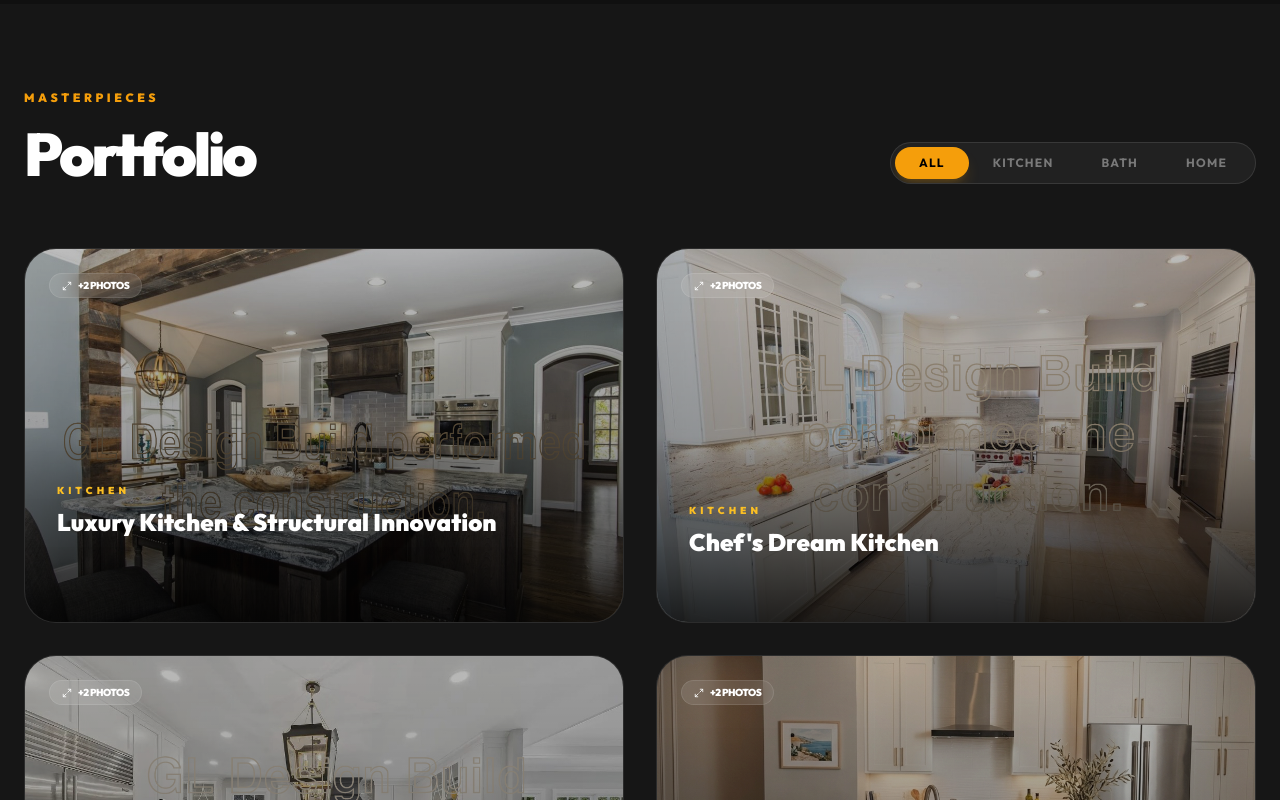
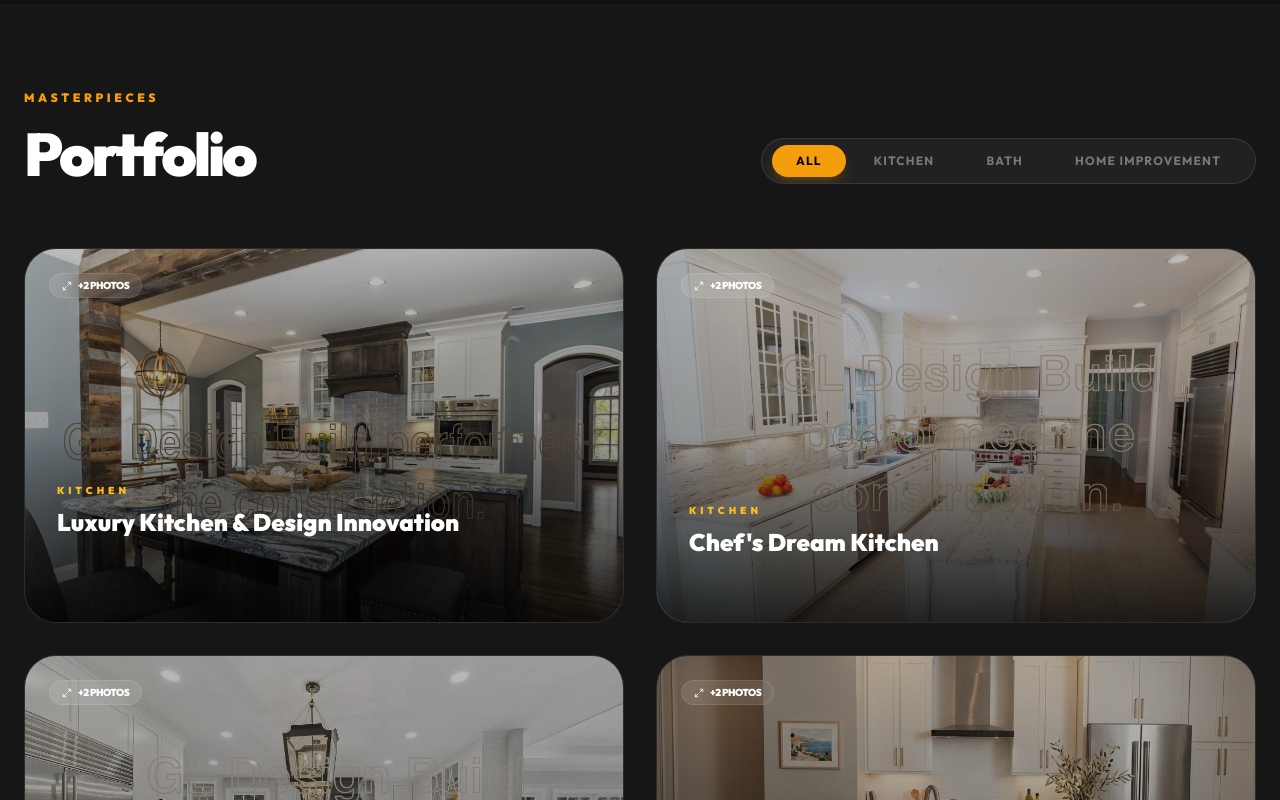
Before and after one commit to aeZ-Studio/GL-Design-Build, a React (Vite) app: page / in a window 1280 px wide. Shown: the part 2400-3200 px from the top of the page. Built offline with nearby package versions, Linux system fonts and the light colour scheme.

Commit message:
icon update

```diff
--- a/index.html
+++ b/index.html
@@ -4,8 +4,12 @@
 <head>
     <meta charset="UTF-8" />
     <link rel="icon" type="image/png" href="/logo.png" />
-    <link rel="apple-touch-icon" href="/logo.png" />
-    <meta name="viewport" content="width=device-width, initial-scale=1.0" />
+    <link rel="apple-touch-icon" sizes="180x180" href="/logo.png" />
+    <link rel="shortcut icon" href="/logo.png" />
+    <meta name="apple-mobile-web-app-title" content="GL Design" />
+    <meta name="apple-mobile-web-app-capable" content="yes" />
+    <meta name="apple-mobile-web-app-status-bar-style" content="black-translucent" />
+    <meta name="viewport" content="width=device-width, initial-scale=1.0, maximum-scale=1.0, user-scalable=0" />
     <title>GL Design+Build | Crafting Excellence</title>
     <link rel="preconnect" href="https://fonts.googleapis.com">
     <link rel="preconnect" href="https://fonts.gstatic.com" crossorigin>
--- a/src/App.tsx
+++ b/src/App.tsx
@@ -319,17 +319,22 @@ const App = () => {
                             <span className="text-amber-500 text-xs font-black uppercase tracking-[0.3em]">Masterpieces</span>
                             <h2 className="text-4xl md:text-6xl font-black tracking-tighter">{t.nav.portfolio}</h2>
                         </div>
-                        <div className="flex p-1 bg-white/5 rounded-full border border-white/10 overflow-x-auto">
+                        <div className="flex p-1.5 bg-white/5 rounded-full border border-white/10 overflow-x-auto scrollbar-hide">
+                            <div className="flex gap-1 px-1">
                                 {(['all', 'kitchen', 'bath', 'improvement'] as const).map((cat) => (
                                     <button
                                         key={cat}
                                         onClick={() => setFilter(cat)}
-                                    className={`px-6 py-2 rounded-full text-xs font-bold uppercase tracking-widest transition-all whitespace-nowrap ${filter === cat ? 'bg-amber-500 text-black shadow-lg shadow-amber-500/20' : 'text-white/40 hover:text-white'
+                                        className={`px-6 py-2 rounded-full text-[10px] md:text-xs font-bold uppercase tracking-widest transition-all whitespace-nowrap ${filter === cat ? 'bg-amber-500 text-black shadow-lg shadow-amber-500/20' : 'text-white/40 hover:text-white'
                                             }`}
                                     >
-                                    {cat === 'improvement' ? (lang === 'ko' ? '업그레이드' : 'Home') : cat}
+                                        {cat === 'all' ? (lang === 'ko' ? '전체' : 'All') :
+                                            cat === 'kitchen' ? (lang === 'ko' ? '키친' : 'Kitchen') :
+                                                cat === 'bath' ? (lang === 'ko' ? '바스' : 'Bath') :
+                                                    (lang === 'ko' ? '업그레이드' : 'Home Improvement')}
                                     </button>
                                 ))}
+                            </div>
                         </div>
                     </div>
 
@@ -557,14 +562,14 @@ const App = () => {
                         onClick={() => setSelectedProject(null)}
                     >
                         <button
-                            className="absolute top-8 right-8 z-[110] p-4 bg-white/5 hover:bg-white/10 rounded-full transition-colors text-white/60 hover:text-white"
+                            className="absolute top-4 right-4 md:top-8 md:right-8 z-[120] p-4 bg-black/50 hover:bg-black/80 backdrop-blur-md rounded-full transition-colors text-white/60 hover:text-white border border-white/10"
                             onClick={() => setSelectedProject(null)}
                         >
                             <X size={24} />
                         </button>
 
                         <div
-                            className="relative w-full max-w-6xl aspect-[16/10] bg-white/5 rounded-[2.5rem] overflow-hidden flex flex-col md:flex-row shadow-2xl border border-white/10"
+                            className="relative w-full max-w-6xl h-full md:h-auto md:aspect-[16/10] bg-[#0a0a0a] rounded-3xl md:rounded-[2.5rem] overflow-hidden flex flex-col md:flex-row shadow-2xl border border-white/10 overflow-y-auto md:overflow-visible"
                             onClick={(e) => e.stopPropagation()}
                         >
                             {/* Image Container */}
@@ -578,14 +583,14 @@ const App = () => {
                                         transition={{ duration: 0.4 }}
                                         src={`/Project/${projectImages[currentImgIndex]}`}
                                         alt={selectedProject.titleEn}
-                                        className="w-full h-full object-cover"
+                                        className="w-full h-full object-contain md:object-cover"
                                     />
                                 </AnimatePresence>
 
                                 {/* Staging Disclaimer */}
                                 {selectedProject.isStaging && (currentImgIndex === 0 || currentImgIndex === 1) && (
-                                    <div className="absolute bottom-6 left-6 z-20 px-3 py-1 bg-black/40 backdrop-blur-md rounded-full border border-white/5 text-[9px] font-bold text-white/60 tracking-tighter italic">
-                                        소품만 AI가 배치하는 것을 도와주었습니다.
+                                    <div className="absolute bottom-6 left-6 z-20 px-4 py-2 bg-black/60 backdrop-blur-md rounded-xl border border-white/10 text-[9px] md:text-[10px] font-medium text-white/80 tracking-tight italic max-w-[80%] leading-snug">
+                                        These are photos of the actual construction site, and after completion, some decorative items were added using AI.
                                     </div>
                                 )}
 
@@ -619,7 +624,7 @@ const App = () => {
                             </div>
 
                             {/* Info Container */}
-                            <div className="w-full md:w-80 p-8 md:p-12 flex flex-col justify-center bg-[#0a0a0a] border-l border-white/5">
+                            <div className="w-full md:w-96 p-6 md:p-12 flex flex-col justify-center bg-[#0a0a0a] border-t md:border-t-0 md:border-l border-white/5 shrink-0">
                                 <div className="space-y-6">
                                     <div>
                                         <span className="text-amber-500 text-[10px] font-black uppercase tracking-[0.4em] mb-4 block">
--- a/src/data/portfolio.ts
+++ b/src/data/portfolio.ts
@@ -16,10 +16,10 @@ export const portfolioData: PortfolioItem[] = [
     {
         id: 101,
         category: 'kitchen',
-        titleEn: "Luxury Kitchen & Structural Innovation",
-        titleKo: "럭셔리 키친 & 구조적 혁신",
-        descEn: "Converted a restricted layout with awkward pillars into a seamless, high-end culinary flow. Modern luxury meets structural intelligence.",
-        descKo: "어색한 기둥으로 막혀있던 동선을 구조적 혁신을 통해 넓고 럭셔리한 키친으로 대폭 업그레이드했습니다. (GL만의 구조 이해도가 돋보이는 작품)",
+        titleEn: "Luxury Kitchen & Design Innovation",
+        titleKo: "럭셔리 키친 & 디자인 혁신",
+        descEn: "Converted a restricted layout with awkward pillars into a seamless, high-end culinary flow. Modern luxury meets design intelligence.",
+        descKo: "어색한 기둥으로 막혀있던 동선을 디자인 혁신을 통해 넓고 럭셔리한 키친으로 대폭 업그레이드했습니다. (GL만의 공간 이해도가 돋보이는 작품)",
         image: "kitchen-1.jpg",
         additionalImages: ["kitchen-2.jpg", "kitchen-3.jpg"],
     },
@@ -48,8 +48,8 @@ export const portfolioData: PortfolioItem[] = [
         category: 'kitchen',
         titleEn: "Modern Open-Concept Masterpiece",
         titleKo: "GL 최신 트렌드: 완전 개방형 오픈 주방",
-        descEn: "A complete structural overhaul involving wall removal to create a breathtaking open-plan living experience. The pinnacle of GL's recent trends.",
-        descKo: "내력벽 철거라는 엄청난 모험을 통해 실현한 최신 오픈주방입니다. 공간의 한계를 넘어서는 GL의 최신 트렌드와 기술력이 집약된 작품입니다.",
+        descEn: "A complete transformation involving wall removal to create a breathtaking open-plan living experience. The pinnacle of GL's recent trends.",
+        descKo: "벽 철거라는 큰 변화를 통해 실현한 최신 오픈주방입니다. 공간의 한계를 넘어서는 GL의 최신 트렌드와 디자인 기술력이 집약된 작품입니다.",
         image: "Kitchen-10.jpg",
         additionalImages: ["Kitchen-11.jpg", "Kitchen-12.jpg"],
         isStaging: true, // Mark for AI staging disclaimer
@@ -156,10 +156,10 @@ export const portfolioData: PortfolioItem[] = [
     {
         id: 13,
         category: 'improvement',
-        titleEn: "Fire Damage & Structural Restoration",
+        titleEn: "Fire Damage & Precision Restoration",
         titleKo: "화재 피해 복구 및 정밀 재건축",
-        descEn: "Sophisticated **restoration** that goes beyond cleaning, ensuring **structural safety** and an upgraded aesthetic after fire damage.",
-        descKo: "단순한 복구를 넘어, 화재의 흔적을 완벽히 지우고 **구조적 안전**과 미적 완성도를 더 높여 재탄생시켰습니다. (미국 목조주택의 근본적 이해 필요)",
+        descEn: "Sophisticated **restoration** that goes beyond cleaning, ensuring **safety** and an upgraded aesthetic after fire damage.",
+        descKo: "단순한 복구를 넘어, 화재의 흔적을 완벽히 지우고 **안전**과 미적 완성도를 더 높여 재탄생시켰습니다. (미국 목조주택의 근본적 이해 필요)",
         image: "home-13.jpg",
         additionalImages: ["home-14.jpg"],
         isTransformation: true,
```
Also changed, not shown: 1 other file (tests, documents, lock files or other folders). Lines whose indentation alone changed are shown as unchanged.
